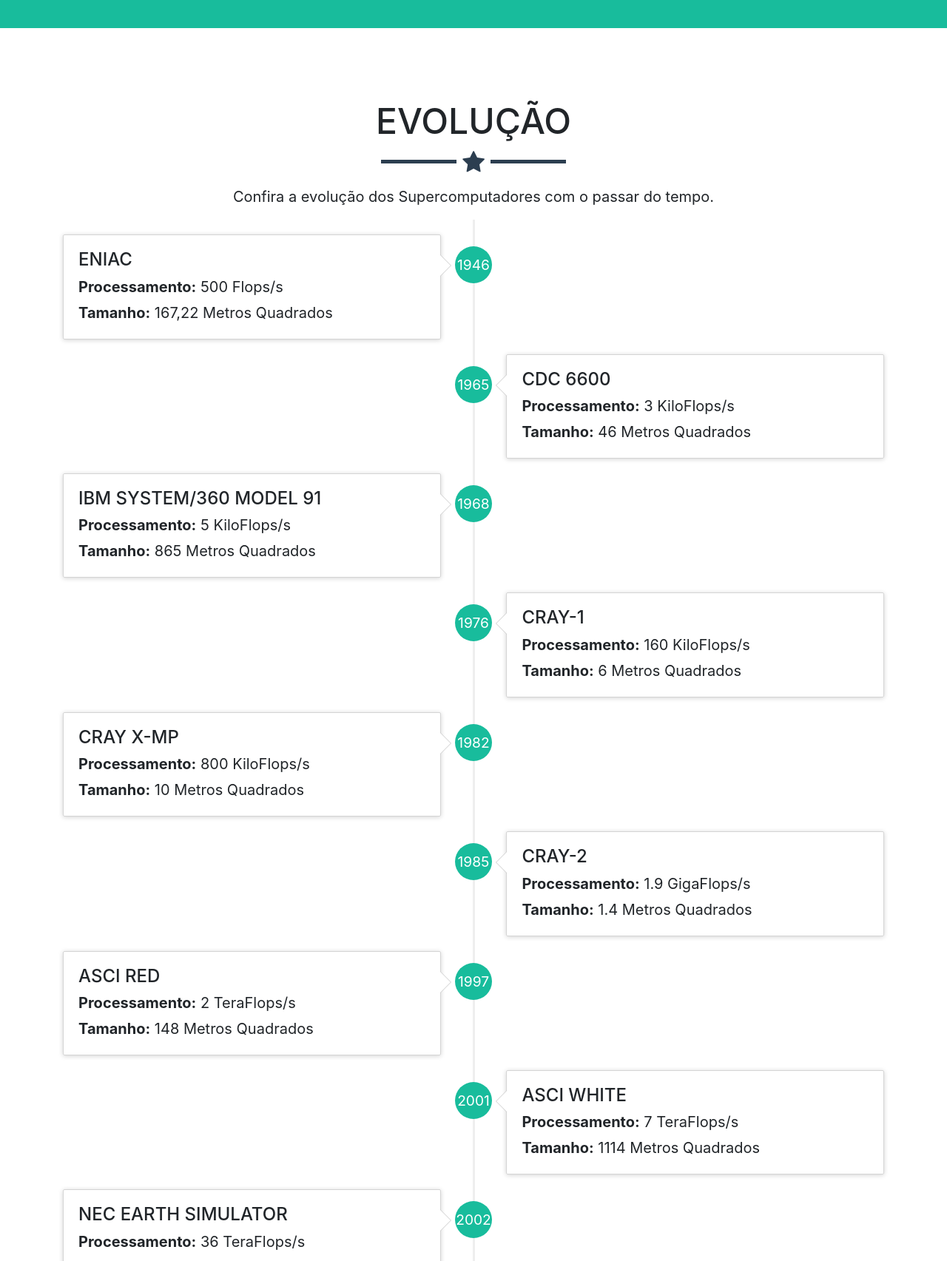
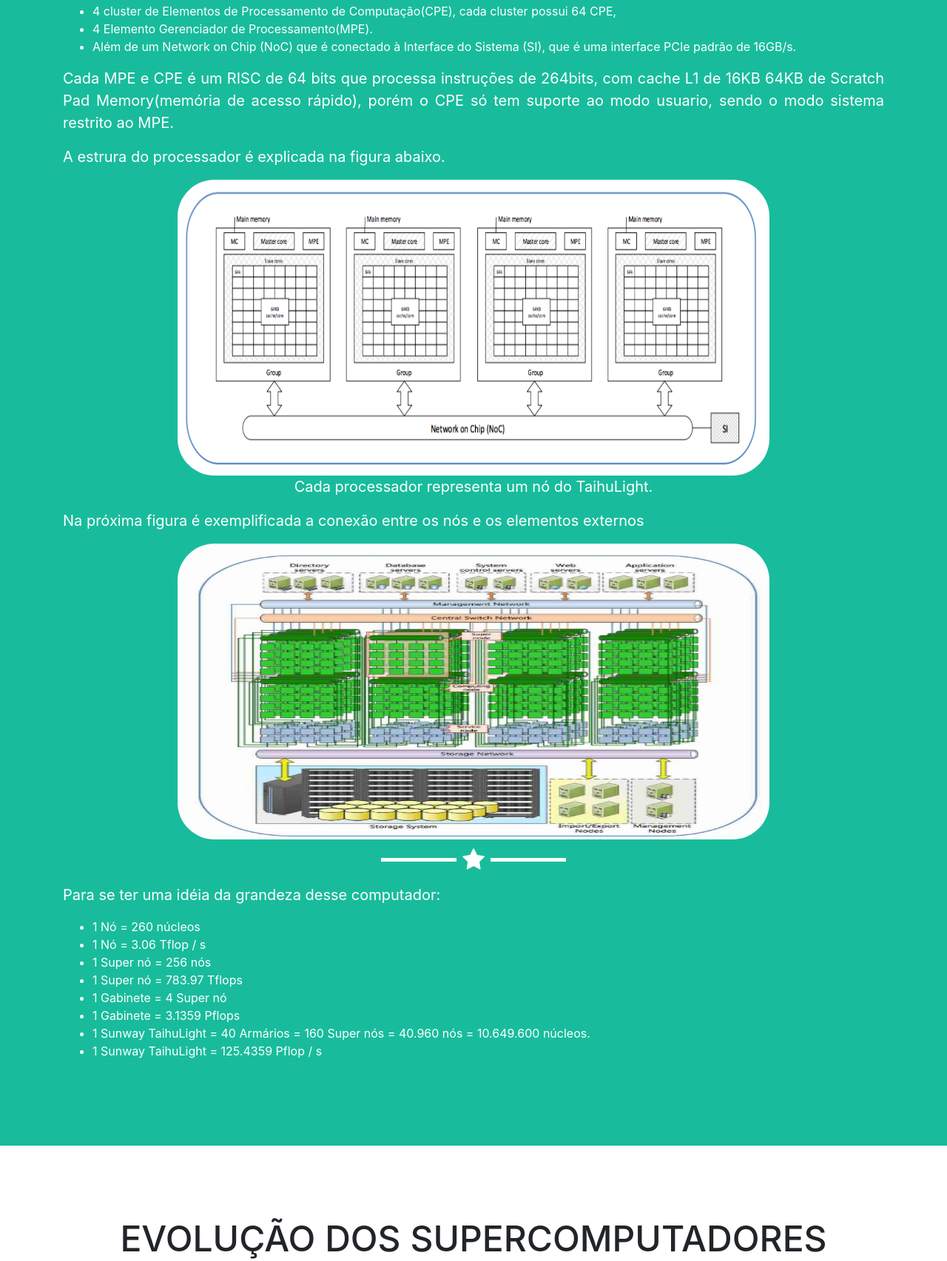
Before and after one commit to luisthiagop/REA-SO, a website with bundled scripts: page index.html in a window 1280 px wide. Shown: the part 2095-3800 px from the top of the page at 74% size. Built offline with nearby package versions, Linux system fonts and the light colour scheme.

Commit message:
arquitetura

```diff
--- a/index.html
+++ b/index.html
@@ -199,7 +199,7 @@
                               </th>
 
                               <td>
-                                   40960 processadores <b>SW26010</b>
+                                  <b>SW26010</b>
                               </td>
                           </tr>
                           <tr>
@@ -222,14 +222,49 @@
                           </tr>
                       </table>
 
-                  <ul>
-                    <li>
-                        <p>O SW26010 é um processador multinúcleo que contém 260 núcleos, ele segue a arquitetura RISC (Reduced Instruction Set Computer), onde todas as instruções possuem o mesmo tamanho no caso 64 bits.</p>
 
-                    </li>
-                  </ul>
+                  <h4>Processador</h4>
+
+                        <p>O SW26010 é um processador multinúcleo que contém 260 núcleos(CPEs e MPEs), ele segue a arquitetura RISC (Reduced Instruction Set Computer), onde todas as instruções possuem o mesmo tamanho no caso 64 bits. Ele é composto por:</p>
+                        <ul>
+                            <li>
+                              4 cluster de Elementos de Processamento de Computação(CPE), cada cluster possui 64 CPE,
+                            </li>
+                            <li>
+                              4 Elemento Gerenciador de Processamento(MPE).
+                            </li>
+                            <li>Além de um Network on Chip (NoC) que é conectado à Interface do Sistema (SI), que é uma interface PCIe padrão de 16GB/s.</li>
+                        </ul>
+                        <p> Cada MPE e CPE é um RISC de 64 bits que processa instruções de 264bits, com cache L1 de 16KB 64KB de Scratch Pad Memory(memória de acesso rápido),  porém o CPE só tem suporte ao modo usuario, sendo o modo sistema restrito ao MPE.</p>
+                        <p> A estrura do processador é explicada na figura abaixo.</p>
+                        <center>
+                            <img style="border-radius: 50px;" height="400" width="800" src="./img/node.png">
+                            <p> Cada processador representa um nó do TaihuLight.</p>
 
 
+                        </center>
+
+                        <p> Na próxima figura é exemplificada a conexão entre os nós e os elementos externos</p>
+
+                        <center>
+                            <img style="border-radius: 50px;" height="400" width="800" src="./img/interface.png">
+                        </center>
+
+
+                        <hr class="star-light">
+
+                        <p> Para se ter uma idéia da grandeza desse computador:</p>
+                        <ul>
+                          <li>1 Nó = 260 núcleos </li>
+                          <li>1 Nó = 3.06 Tflop / s </li>
+                          <li>1 Super nó = 256 nós</li>
+                          <li>1 Super nó = 783.97 Tflops
+                          <li>1 Gabinete = 4 Super nó</li>
+                          <li>1 Gabinete = 3.1359 Pflops</li>
+                          <li>1 Sunway TaihuLight = 40 Armários = 160 Super nós = 40.960 nós = 10.649.600
+                          núcleos. </li>
+                          <li>1 Sunway TaihuLight = 125.4359 Pflop / s</li>
+                        </ul>
               </div>
           </div>
       </div>
@@ -239,7 +274,7 @@
 
     <section id="evolucao">
       <div class="container">
-        <h2 class="text-center">Evolução</h2>
+        <h2 class="text-center">Evolução dos Supercomputadores</h2>
         <hr class="star-primary">
         <p class="text-center">Confira a evolução dos Supercomputadores com o passar do tempo.</p>
         <ul class="timeline">
```
Also changed, not shown: img/interface.png (added), img/node.png (added), 1 other file.
